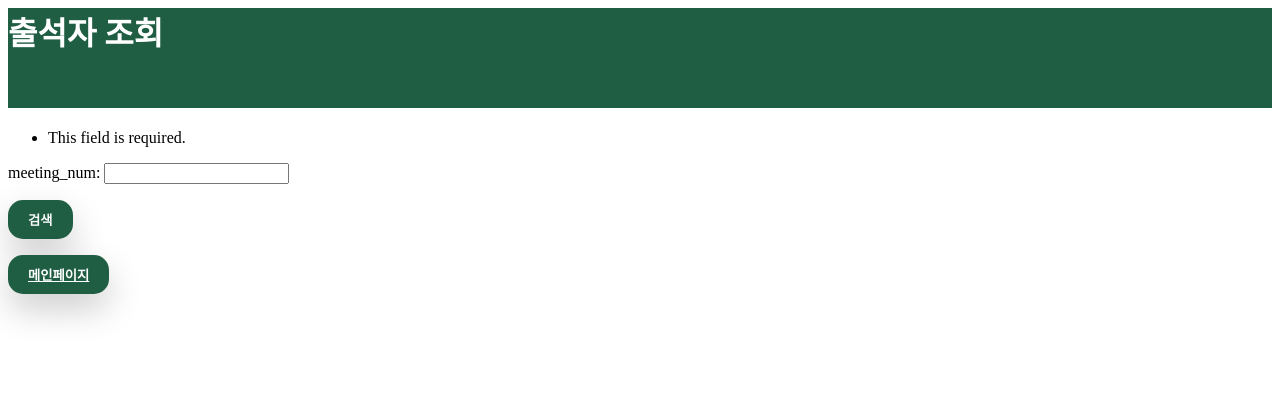
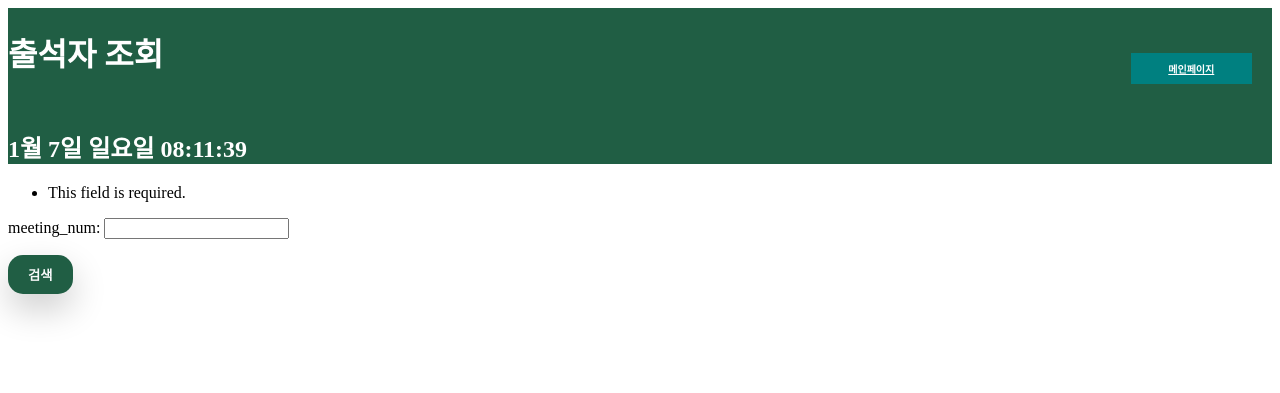
Before and after one commit to nAhYUN22/GRT_attendance, a Django app: page /grt/checkattendance/ in a window 1280 px wide. Shown: the top 393 px of the page. Run offline with Django 4.2, Linux system fonts and the light colour scheme; parts of the project's set-up code (start-up, migrations or seed data) failed here and were passed over.

Commit message:
0107 17:11

```diff
--- a/grt_webserver/static/css/checkattendance.css
+++ b/grt_webserver/static/css/checkattendance.css
@@ -3,21 +3,31 @@ h1 {
   height: 100px;
   background: #205e44;
   color: white;
+  margin-bottom: 0px;
 }
 
-.main_page {
-  position: relative;
-  border: none;
+header {
+  display: flex;
+  justify-content: space-between;
+  align-items: center;
+  background: #205e44;
+  /* padding: 20px; */
+}
+
+#main_page {
   display: inline-block;
-  padding: 10px 20px;
-  border-radius: 15px;
-  font-family: "paybooc-Light", sans-serif;
-  box-shadow: 0 15px 35px rgba(0, 0, 0, 0.2);
+  /* vertical-align: middle; */
+  display: block;
+  text-align: center;
+  margin: 0.25rem;
+  padding: 0.5rem 1rem;
   text-decoration: none;
-  font-weight: 600;
-  transition: 0.25s;
-  background-color: #205e44;
-  color: #1e6b7b;
+  font-weight: bold;
+  color: white;
+  background: teal;
+  height: 5%;
+  width: 8%;
+  margin-right: 20px;
 }
 
 #meeting_submit {
@@ -33,8 +43,16 @@ h1 {
   transition: 0.25s;
   background-color: #205e44;
   color: #f8f9fa;
+  margin-bottom: 100px;
 }
 
 #font_color {
   color: white;
+  font-size: x-small;
 }
+
+#clock {
+  background-color: #205e44;
+  margin-top: 0px;
+  margin-bottom: 20px;
+}
--- a/grt_webserver/templates/checkattendance.html
+++ b/grt_webserver/templates/checkattendance.html
@@ -36,21 +36,49 @@
 
   <body>
     <main id="main-holder">
+      <header>
       <h1 id="meeting-header">출석자 조회</h1>
+      <nav id="main_page">
+        <a href="{% url 'mainpage' %}" id="font_color">메인페이지</a>
+      </nav>
+      </header>
+      <h2 id="clock" style="color: white; background: #205e44">clock</h2>
+
+      <script>
+        var Target = document.getElementById("clock");
+        function clock() {
+          var time = new Date();
+
+          var month = time.getMonth();
+          var date = time.getDate();
+          var day = time.getDay();
+          var week = ["일", "월", "화", "수", "목", "금", "토"];
+
+          var hours = time.getHours();
+          var minutes = time.getMinutes();
+          var seconds = time.getSeconds();
+
+          Target.innerText =
+            `${month + 1}월 ${date}일 ${week[day]}요일 ` +
+            `${hours < 10 ? `0${hours}` : hours}:${
+              minutes < 10 ? `0${minutes}` : minutes
+            }:${seconds < 10 ? `0${seconds}` : seconds}`;
+        }
+        clock();
+        setInterval(clock, 1000); // 1초마다 실행
+      </script>
 
       <form id="meeting_form" method="get" action="{% url 'checkattendance' %}">
         {% comment %} {% csrf_token %} {% endcomment %} {{ form.as_p }}
         <button type="submit" id="meeting_submit">검색</button>
       </form>
 
-      <button class="main_page" type="button">
-        <a href="{% url 'mainpage' %}" id="font_color">메인페이지</a>
-      </button>
+
     </main>
     <div id="participant-list">
       {% for absent in absents %} {{ absent.name }} - {{ absent.email }} - {{
       absent.phone_num }} {% endfor%}
-    </div>
+
 
     {% comment %}
     <script src="../static/js/checkattendance.js"></script>
```
Also changed, not shown: grt_webserver/static/css/addstudent.css (+34 -1 lines), grt_webserver/static/css/index.css (+13 -3 lines), grt_webserver/static/css/studentlist.css (+29 -12 lines), grt_webserver/templates/addstudent.html (+35 -6 lines), grt_webserver/templates/index.html (+4 -4 lines), grt_webserver/templates/studentlist.html (+34 -4 lines).
